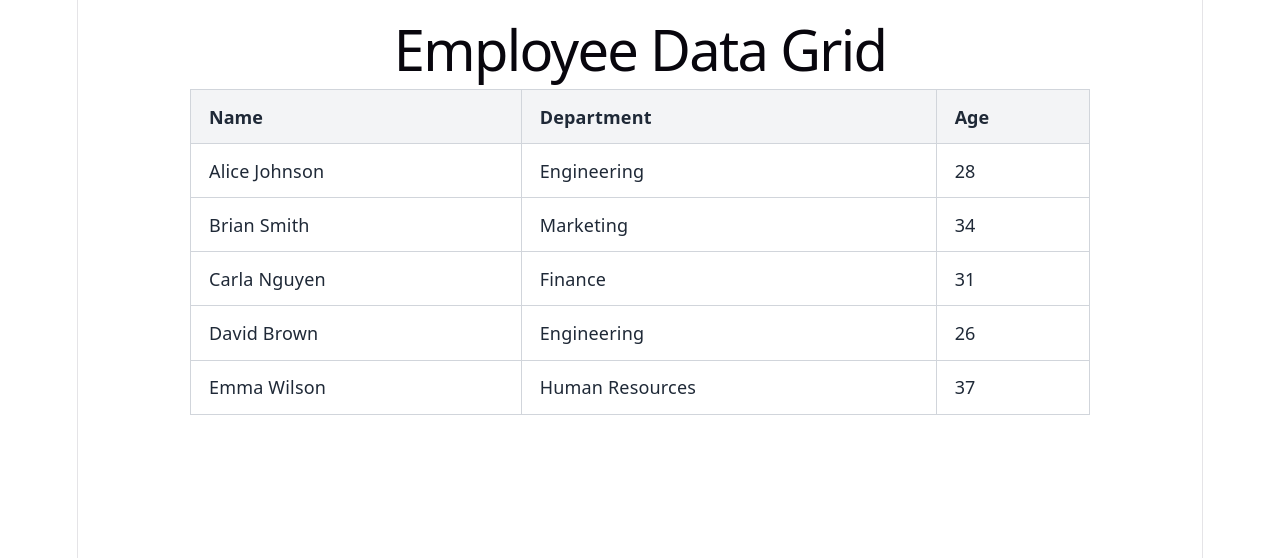
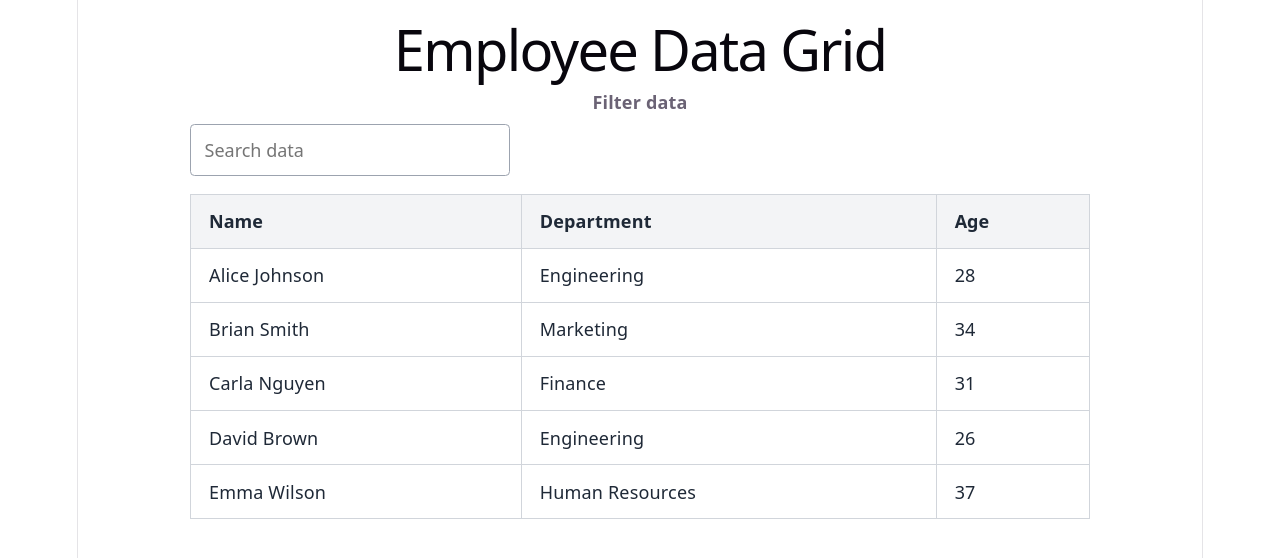
Before and after one commit to 24520273-netizen/Lab2-HW1, a React (Vite) app: page / in a window 1280 px wide. Shown: the top 558 px of the page. Built offline with nearby package versions, Linux system fonts and the light colour scheme.

Commit message:
feat(grid): add accessible filtering

```diff
--- a/src/App.css
+++ b/src/App.css
@@ -13,37 +13,30 @@
   margin-bottom: 1.5rem;
 }
 
-.data-grid {
+.data-grid-filter {
+  display: grid;
+  gap: 0.5rem;
+  margin-bottom: 1rem;
+}
+
+.data-grid-filter label {
+  font-weight: 600;
+}
+
+.data-grid-filter input {
   width: 100%;
-  border-collapse: collapse;
+  max-width: 320px;
+  padding: 0.65rem 0.75rem;
+  border: 1px solid #9ca3af;
+  border-radius: 0.25rem;
   background-color: #ffffff;
   color: #1f2937;
+  font: inherit;
 }
 
-.data-grid th,
-.data-grid td {
-  border: 1px solid #d1d5db;
-  padding: 0.75rem 1rem;
-  text-align: left;
-}
-
-.data-grid th {
-  background-color: #f3f4f6;
-  font-weight: 600;
-}
-#root {
-  min-height: 100vh;
-}
-
-.app {
-  width: min(900px, calc(100% - 2rem));
-  margin: 0 auto;
-  padding: 2rem 0;
-}
-
-.app h1 {
-  margin-top: 0;
-  margin-bottom: 1.5rem;
+.data-grid-filter input:focus-visible {
+  outline: 3px solid #2563eb;
+  outline-offset: 2px;
 }
 
 .data-grid {
--- a/src/components/DataGrid.tsx
+++ b/src/components/DataGrid.tsx
@@ -1,4 +1,4 @@
-import { useState } from 'react';
+import { useId, useState } from 'react';
 
 export interface ColumnDef<T> {
   header: string;
@@ -60,6 +60,8 @@ export function DataGrid<T>({
   ariaLabel,
 }: DataGridProps<T>) {
   const [sortConfig, setSortConfig] = useState<SortConfig<T> | null>(null);
+  const [filterQuery, setFilterQuery] = useState('');
+  const filterInputId = useId();
 
   const handleSort = (column: ColumnDef<T>) => {
     if (!column.sortable) {
@@ -82,8 +84,22 @@ export function DataGrid<T>({
     });
   };
 
+  const normalizedFilterQuery = filterQuery.trim().toLowerCase();
+
+  const filteredData = normalizedFilterQuery
+    ? data.filter((item) =>
+        columns.some((column) => {
+          const value = item[column.accessorKey];
+
+          return formatCellValue(value)
+            .toLowerCase()
+            .includes(normalizedFilterQuery);
+        }),
+      )
+    : data;
+
   const sortedData = sortConfig
-    ? [...data].sort((firstItem, secondItem) => {
+    ? [...filteredData].sort((firstItem, secondItem) => {
         const firstValue = firstItem[sortConfig.key];
         const secondValue = secondItem[sortConfig.key];
 
@@ -93,9 +109,24 @@ export function DataGrid<T>({
           ? comparison
           : -comparison;
       })
-    : data;
+    : filteredData;
 
   return (
+    <>
+      <section className="data-grid-filter">
+        <label htmlFor={filterInputId}>
+          Filter data
+        </label>
+
+        <input
+          id={filterInputId}
+          type="search"
+          value={filterQuery}
+          onChange={(event) => setFilterQuery(event.target.value)}
+          placeholder="Search data"
+        />
+      </section>
+
       <table className="data-grid" aria-label={ariaLabel}>
         <thead>
           <tr>
@@ -143,7 +174,8 @@ export function DataGrid<T>({
         </thead>
 
         <tbody>
-        {sortedData.map((item, rowIndex) => (
+          {sortedData.length > 0 ? (
+            sortedData.map((item, rowIndex) => (
               <tr key={getRowKey(item, rowIndex)}>
                 {columns.map((column) => (
                   <td key={String(column.accessorKey)}>
@@ -151,8 +183,16 @@ export function DataGrid<T>({
                   </td>
                 ))}
               </tr>
-        ))}
+            ))
+          ) : (
+            <tr>
+              <td colSpan={columns.length}>
+                No matching results.
+              </td>
+            </tr>
+          )}
         </tbody>
       </table>
+    </>
   );
 }
```
Lines whose indentation alone changed are shown as unchanged.
